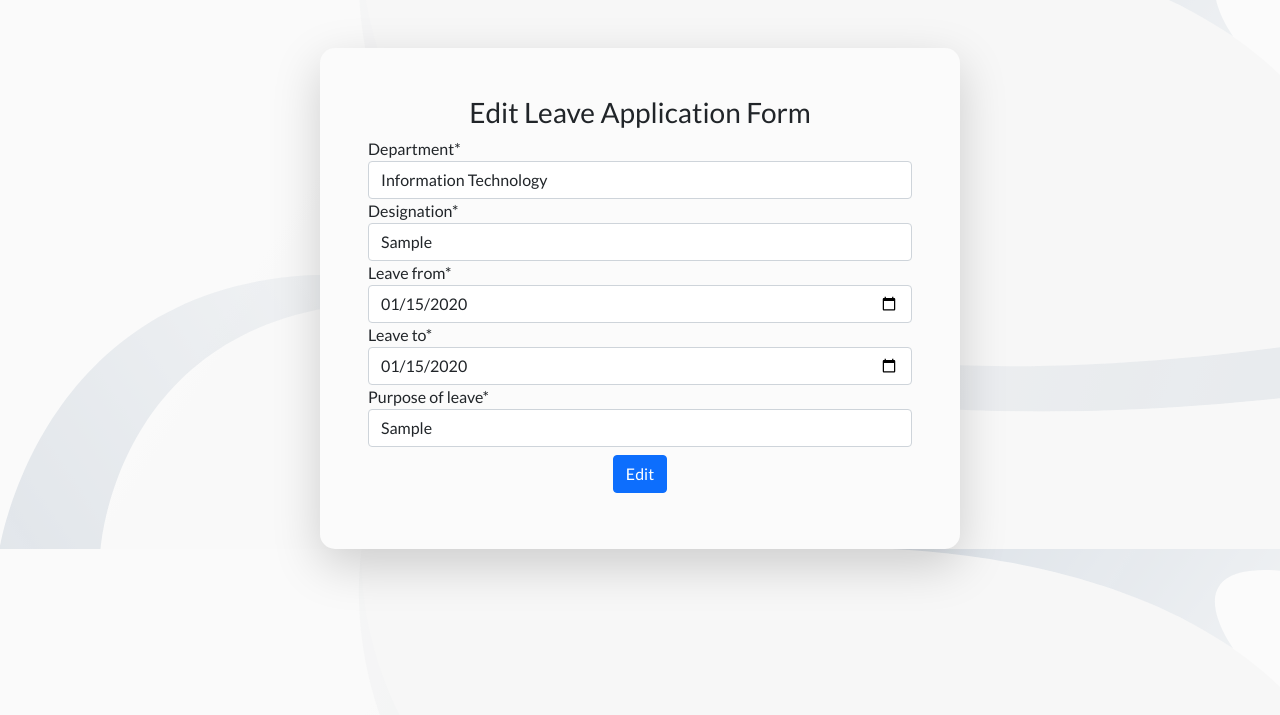
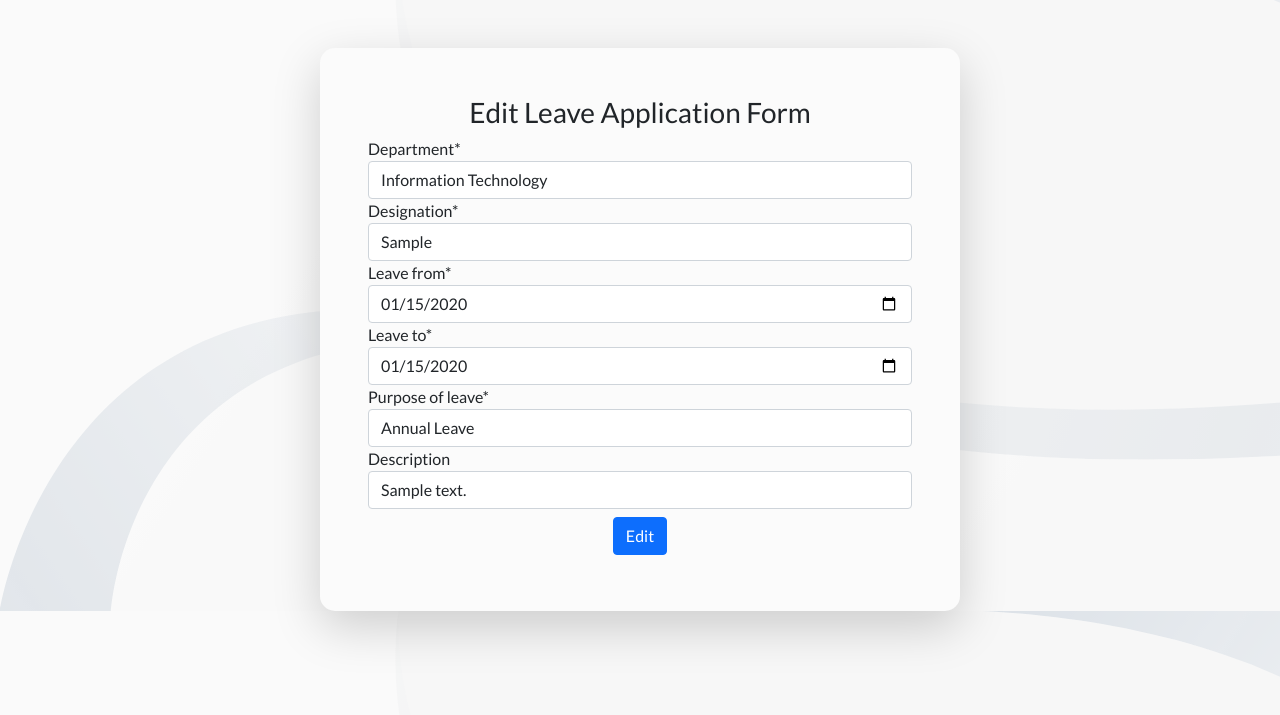
Before and after one commit to saunakshrestha/django-leaveform, a Django app: page /edit_form/1/ in a window 1280 px wide. Shown: the part 63-778 px from the top of the page. Run offline with Django 4.2, Linux system fonts and the light colour scheme; a user stored in the database is signed in; tables that the repository leaves empty hold one stand-in row (values such as "Sample post"); some libraries are stand-ins or nearby versions.

Commit message:
FIX: Implement change in models and views

```diff
--- a/leaveapp/forms.py
+++ b/leaveapp/forms.py
@@ -1,4 +1,9 @@
+from collections.abc import Mapping
+from typing import Any
 from django import forms
+from django.core.files.base import File
+from django.db.models.base import Model
+from django.forms.utils import ErrorList
 from leaveapp.models import LeaveRequest
 from datetime import date
 from django.contrib.auth.models import User
@@ -12,6 +17,7 @@
             'leave_from',
             'leave_to',
             'purpose_of_leave',
+            'description'
         ]
     designation = forms.CharField(max_length=30)
     department = forms.ChoiceField(
@@ -19,25 +25,29 @@
     )
     leave_from = forms.DateField(widget=forms.DateInput(attrs={'type':'date'}),initial=date.today())
     leave_to = forms.DateField(widget=forms.DateInput(attrs={'type':'date'}),initial=date.today())
-    purpose_of_leave = forms.CharField(max_length=50)
-
-
+    purpose_of_leave = forms.ChoiceField(choices=LeaveRequest.PURPOSE_OF_LEAVE_CHOICES)
+    description = forms.CharField(required=False)
 
     def clean(self):
         cleaned_data = super().clean()
         leave_from = cleaned_data.get("leave_from")
         leave_to = cleaned_data.get("leave_to")
+        purpose_of_leave = cleaned_data.get("purpose_of_leave")
+        description = cleaned_data.get("description")
+
         if leave_from > leave_to :
-            raise forms.ValidationError("Error:'Leave from' date cannot be in future to 'Leave to' date.")
+            self.add_error('leave_from','Leave from is in future.')
+        if purpose_of_leave == 'others' and not description:
+            self.add_error('description','Description is required')
+
         return cleaned_data
+
 
 class LoginForm(forms.Form):
     username = forms.CharField(max_length=30)
     password = forms.CharField(max_length=30,widget=forms.PasswordInput)
     def clean(self):
         cleaned_data = super().clean()
-        username = cleaned_data.get("username")
-        password = cleaned_data.get("password")
         return cleaned_data
 
 class RegisterForm(forms.ModelForm):
@@ -52,14 +62,12 @@
         ]
     password = forms.CharField(widget=forms.PasswordInput, max_length=128)
 
+    def __init__(self,*args, **kwargs) :
+        super().__init__(*args, **kwargs)
 
     def clean(self):
         cleaned_data=super().clean()
-        first_name = cleaned_data.get('first_name')
-        last_name = cleaned_data.get('last_name')
-        username = cleaned_data.get('username')
         email = cleaned_data.get('email')
-        password = cleaned_data.get('password')
         if User.objects.filter(email=email).exists():
             self.add_error('email',"Email already exists.")
         return cleaned_data
--- a/leaveapp/models.py
+++ b/leaveapp/models.py
@@ -3,9 +3,18 @@
 # Create your models here.
 class LeaveRequest(models.Model):
     DEPARTMENT_CHOICES = [
-        ('IT','Information Technology'),
-        ('HR','Human Resource'),
-        ('BS','Business'),
+        ('technology','Information Technology'),
+        ('finance','Finance'),
+        ('support','Support'),
+        ('sales','Sales'),
+    ]
+    PURPOSE_OF_LEAVE_CHOICES = [
+        ('annual_leave','Annual Leave'),
+        ('sick_leave','Sick Leave'),
+        ('bereavement_leave','Bereavement Leave'),
+        ('maternity_leave','Maternity Leave'),
+        ('paternity_leave','Paternity Holiday'),
+        ('others','Others'),
     ]
     name = models.CharField(max_length=50)
     designation = models.CharField(max_length=30)
@@ -13,7 +22,8 @@
     leave_from = models.DateField()
     leave_to = models.DateField()
     total_leave_days = models.IntegerField(default=0)
-    purpose_of_leave = models.CharField(max_length=50)
+    purpose_of_leave = models.CharField(max_length=50,choices=PURPOSE_OF_LEAVE_CHOICES)
+    description = models.CharField(max_length=100,blank=True,null=True)
     leave_applied_date = models.DateField(auto_now_add=True)
     signature_of_applicant = models.CharField(max_length=30)
     approved_by_supervisor = models.BooleanField(default=False)
--- a/leaveapp/templates/navbar.html
+++ b/leaveapp/templates/navbar.html
@@ -2,7 +2,7 @@
 
 <nav class="navbar navbar-expand-lg navbar-dark p-0 m-0 d-flex justify-content-between align-items-center ">
 
-  <a class="text-white my-1 mx-5" href="{% url 'leave_request' %}">
+  <a class="text-white my-1 mx-5" href="{% url 'history' %}">
   <img class='w-50 ms-5' src="{% static 'images/logo_main_light.svg' %}">
   </a>
 
--- a/leaveapp/views.py
+++ b/leaveapp/views.py
@@ -8,20 +8,15 @@
 
 @login_required(login_url='login_user')
 def leave_request_submit(request):
-    post_form = LeaveRequestForm()
+    post_form = LeaveRequestForm(request.POST or None)
     if request.method == 'POST':
         post_form = LeaveRequestForm(request.POST)
         if post_form.is_valid():
             post_form.instance.user = request.user
 
             post_form.save()
-            messages.success(request, "Your application submitted sucesfully.")
-            return redirect('leave_request')
-        else:
-            errors = post_form.errors.get('__all__')
-            for error in errors:
-                messages.error(request, error)
-            post_form = LeaveRequestForm()
+            messages.success(request, "Your application submitted successfully.")
+            return redirect('history')
 
     context = {
         'post_form': post_form,
@@ -116,7 +111,7 @@
     }
     return render(request,'edit_form.html',context)
 
-
+@login_required(login_url='login_user')
 def delete_leave_request(request,id):
     leave_request = get_object_or_404(LeaveRequest,id=id)
     leave_request.delete()
```
Also changed, not shown: leaveapp/migrations/0009_leaverequest_description_and_more.py (added), leaveapp/migrations/0010_alter_leaverequest_purpose_of_leave.py (added).
